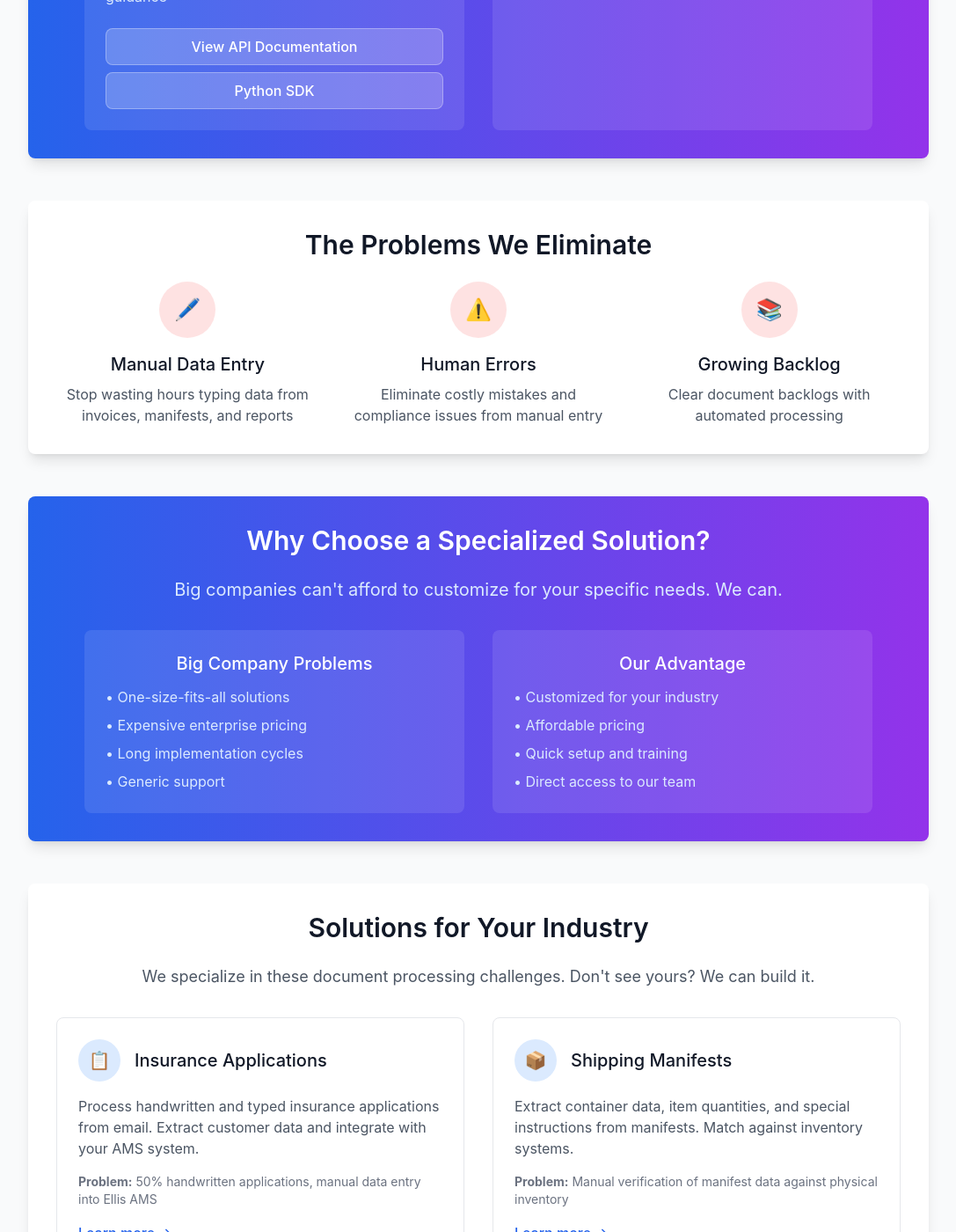
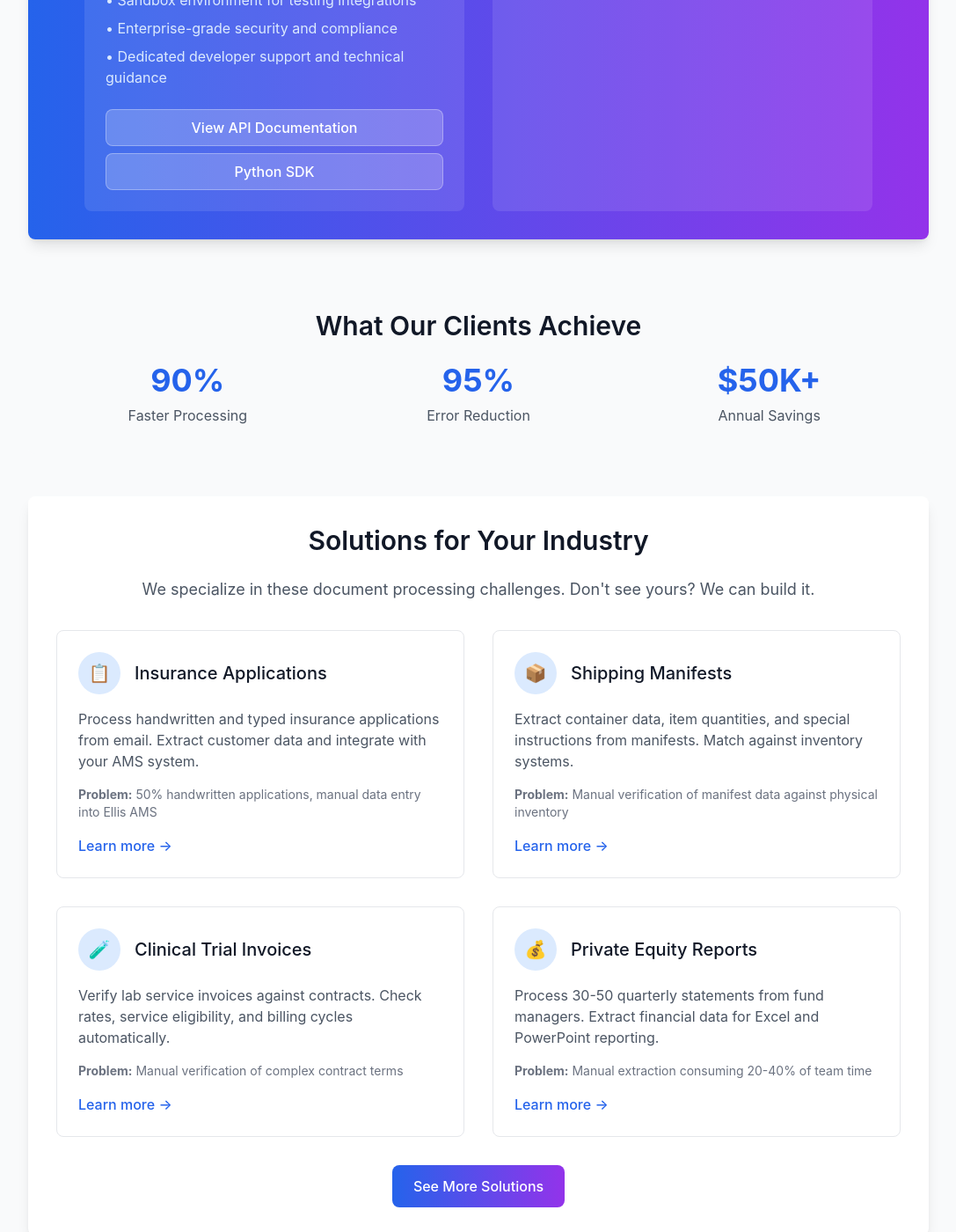
Before and after one commit to analytiq-hub/docrouter.github.io, a Jekyll site: the page built from index.md, in a window 1280 px wide and 1400 px high, scrolled down 1578 px. Shown: the whole window at 88% size, without its empty margins (96-1183 px from the left). Built offline with Jekyll 4.4.1, drawn with Linux system fonts in a browser that asks for light colours; nearby versions of some CDN libraries; some of the changed text lies outside the part shown.

Commit message:
Update index page with latest changes
- Include any modifications made to index.md
- Ensure index page changes are reflected on live site

```diff
--- a/index.md
+++ b/index.md
@@ -28,6 +28,8 @@
         </div>
     </header>
 
+    <main>
+
     <!-- Banner Graphic Section -->
     <section class="mb-12">
         <img src="{{ '/assets/images/banner_graphic.jpg' | relative_url }}"
@@ -35,31 +37,40 @@
              class="w-full">
     </section>
 
-    <!-- Results Section -->
-    <section class="bg-gray-50 rounded-lg p-8 mb-12">
-        <h2 class="text-3xl font-semibold text-gray-900 mb-6 text-center">What Our Clients Achieve</h2>
-        <div class="grid md:grid-cols-3 gap-8">
-            <div class="text-center">
-                <div class="text-4xl font-bold text-blue-600 mb-2">90%</div>
-                <div class="text-gray-600">Faster Processing</div>
+        <!-- Problem Statement Section -->
+        <section class="bg-white rounded-lg shadow-lg p-8 mb-12">
+            <h2 class="text-3xl font-semibold text-gray-900 mb-6 text-center">The Problems We Eliminate</h2>
+            <div class="grid md:grid-cols-3 gap-8">
+                <div class="text-center">
+                    <div class="bg-red-100 rounded-full w-16 h-16 flex items-center justify-center mx-auto mb-4">
+                        <span class="text-2xl">🖊️</span>
+                    </div>
+                    <h3 class="text-xl font-medium text-gray-900 mb-2">Manual Data Entry</h3>
+                    <p class="text-gray-600">Stop wasting hours typing data from invoices, manifests, and reports</p>
+                </div>
+                <div class="text-center">
+                    <div class="bg-red-100 rounded-full w-16 h-16 flex items-center justify-center mx-auto mb-4">
+                        <span class="text-2xl">⚠️</span>
+                    </div>
+                    <h3 class="text-xl font-medium text-gray-900 mb-2">Human Errors</h3>
+                    <p class="text-gray-600">Eliminate costly mistakes and compliance issues from manual entry</p>
+                </div>
+                <div class="text-center">
+                    <div class="bg-red-100 rounded-full w-16 h-16 flex items-center justify-center mx-auto mb-4">
+                        <span class="text-2xl">📚</span>
+                    </div>
+                    <h3 class="text-xl font-medium text-gray-900 mb-2">Growing Backlog</h3>
+                    <p class="text-gray-600">Clear document backlogs with automated processing</p>
+                </div>
             </div>
-            <div class="text-center">
-                <div class="text-4xl font-bold text-blue-600 mb-2">95%</div>
-                <div class="text-gray-600">Error Reduction</div>
-            </div>
-            <div class="text-center">
-                <div class="text-4xl font-bold text-blue-600 mb-2">$50K+</div>
-                <div class="text-gray-600">Annual Savings</div>
-            </div>
-        </div>
-    </section>
+        </section>
 
     <!-- Technical Excellence Section -->
     <section class="bg-gradient-to-r from-blue-600 to-purple-600 rounded-lg shadow-lg p-8 mb-12">
         <div class="text-center">
             <h2 class="text-3xl font-semibold text-white mb-6">Built for Developers, Designed for Business Users</h2>
             <p class="text-xl text-blue-100 mb-8">
-                Give your technical team the tools and help they need to integrate seamlessly.
+                Give your technical team the tools and help they need to integrate seamlessly
             </p>
             <div class="grid md:grid-cols-2 gap-8 max-w-4xl mx-auto">
                 <div class="bg-white bg-opacity-10 rounded-lg p-6">
@@ -103,64 +114,27 @@
         </div>
     </section>
 
-    <main>
-        <!-- Problem Statement Section -->
-        <section class="bg-white rounded-lg shadow-lg p-8 mb-12">
-            <h2 class="text-3xl font-semibold text-gray-900 mb-6 text-center">The Problems We Eliminate</h2>
-            <div class="grid md:grid-cols-3 gap-8">
-                <div class="text-center">
-                    <div class="bg-red-100 rounded-full w-16 h-16 flex items-center justify-center mx-auto mb-4">
-                        <span class="text-2xl">🖊️</span>
-                    </div>
-                    <h3 class="text-xl font-medium text-gray-900 mb-2">Manual Data Entry</h3>
-                    <p class="text-gray-600">Stop wasting hours typing data from invoices, manifests, and reports</p>
-                </div>
-                <div class="text-center">
-                    <div class="bg-red-100 rounded-full w-16 h-16 flex items-center justify-center mx-auto mb-4">
-                        <span class="text-2xl">⚠️</span>
-                    </div>
-                    <h3 class="text-xl font-medium text-gray-900 mb-2">Human Errors</h3>
-                    <p class="text-gray-600">Eliminate costly mistakes and compliance issues from manual entry</p>
-                </div>
-                <div class="text-center">
-                    <div class="bg-red-100 rounded-full w-16 h-16 flex items-center justify-center mx-auto mb-4">
-                        <span class="text-2xl">📚</span>
-                    </div>
-                    <h3 class="text-xl font-medium text-gray-900 mb-2">Growing Backlog</h3>
-                    <p class="text-gray-600">Clear document backlogs with automated processing</p>
-                </div>
+        <!-- Results Section -->
+    <section class="bg-gray-50 rounded-lg p-8 mb-12">
+        <h2 class="text-3xl font-semibold text-gray-900 mb-6 text-center">What Our Clients Achieve</h2>
+        <div class="grid md:grid-cols-3 gap-8">
+            <div class="text-center">
+                <div class="text-4xl font-bold text-blue-600 mb-2">90%</div>
+                <div class="text-gray-600">Faster Processing</div>
             </div>
-        </section>
+            <div class="text-center">
+                <div class="text-4xl font-bold text-blue-600 mb-2">95%</div>
+                <div class="text-gray-600">Error Reduction</div>
+            </div>
+            <div class="text-center">
+                <div class="text-4xl font-bold text-blue-600 mb-2">$50K+</div>
+                <div class="text-gray-600">Annual Savings</div>
+            </div>
+        </div>
+    </section>
 
-        <!-- Why Choose Us - Small Company Advantage -->
-        <section class="bg-gradient-to-r from-blue-600 to-purple-600 rounded-lg shadow-lg p-8 mb-12">
-            <div class="text-center">
-                <h2 class="text-3xl font-semibold text-white mb-6">Why Choose a Specialized Solution?</h2>
-                <p class="text-xl text-blue-100 mb-8">
-                    Big companies can't afford to customize for your specific needs. We can.
-                </p>
-                <div class="grid md:grid-cols-2 gap-8 max-w-4xl mx-auto">
-                    <div class="bg-white bg-opacity-10 rounded-lg p-6">
-                        <h3 class="text-xl font-medium text-white mb-3">Big Company Problems</h3>
-                        <ul class="text-blue-100 space-y-2 text-left">
-                            <li>• One-size-fits-all solutions</li>
-                            <li>• Expensive enterprise pricing</li>
-                            <li>• Long implementation cycles</li>
-                            <li>• Generic support</li>
-                        </ul>
-                    </div>
-                    <div class="bg-white bg-opacity-10 rounded-lg p-6">
-                        <h3 class="text-xl font-medium text-white mb-3">Our Advantage</h3>
-                        <ul class="text-blue-100 space-y-2 text-left">
-                            <li>• Customized for your industry</li>
-                            <li>• Affordable pricing</li>
-                            <li>• Quick setup and training</li>
-                            <li>• Direct access to our team</li>
-                        </ul>
-                    </div>
-                </div>
-            </div>
-        </section>
+
+
 
 
         <!-- Featured Solutions - Above the Fold -->
```
